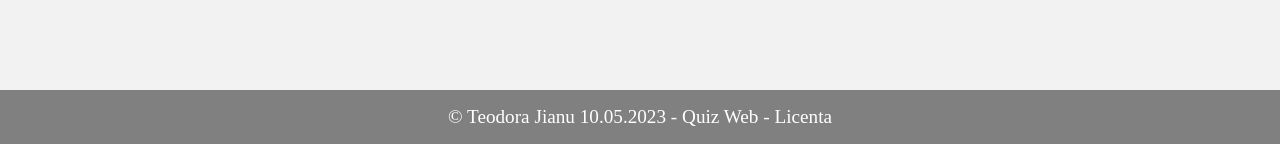
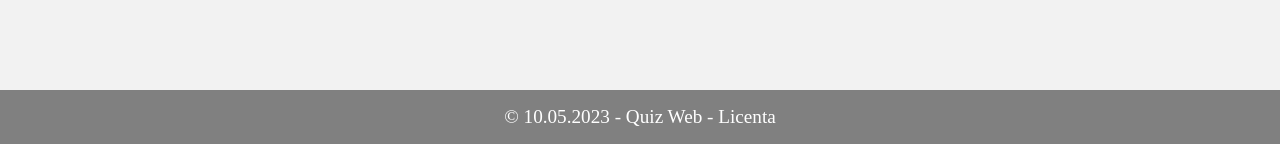
Before and after one commit to ptheodor99/projects, a PHP site: page / in a window 1280 px wide. Shown: the part 656-800 px from the top of the page. Run offline with PHP 8.4, Linux system fonts and the light colour scheme; some libraries are stand-ins or nearby versions.

Commit message:
Update index.php

```diff
--- a/Quiz/Website/quiz/index.php
+++ b/Quiz/Website/quiz/index.php
@@ -46,7 +46,7 @@
 
 
 		<footer>
-			<div>&copy; Teodora Jianu 10.05.2023 - Quiz Web - Licenta</div>
+			<div>&copy; 10.05.2023 - Quiz Web - Licenta</div>
 		</footer>
 
 	</body>
```
